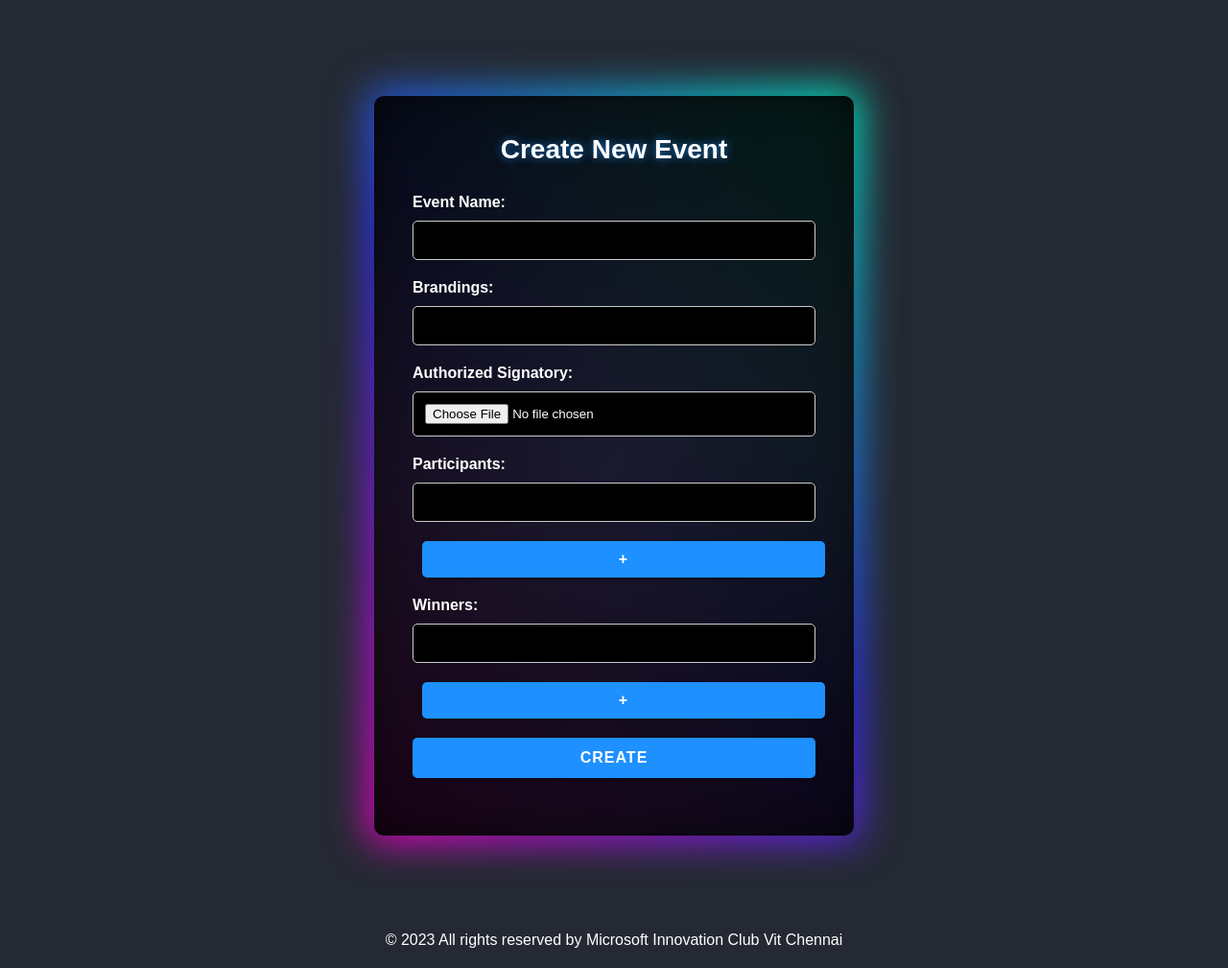
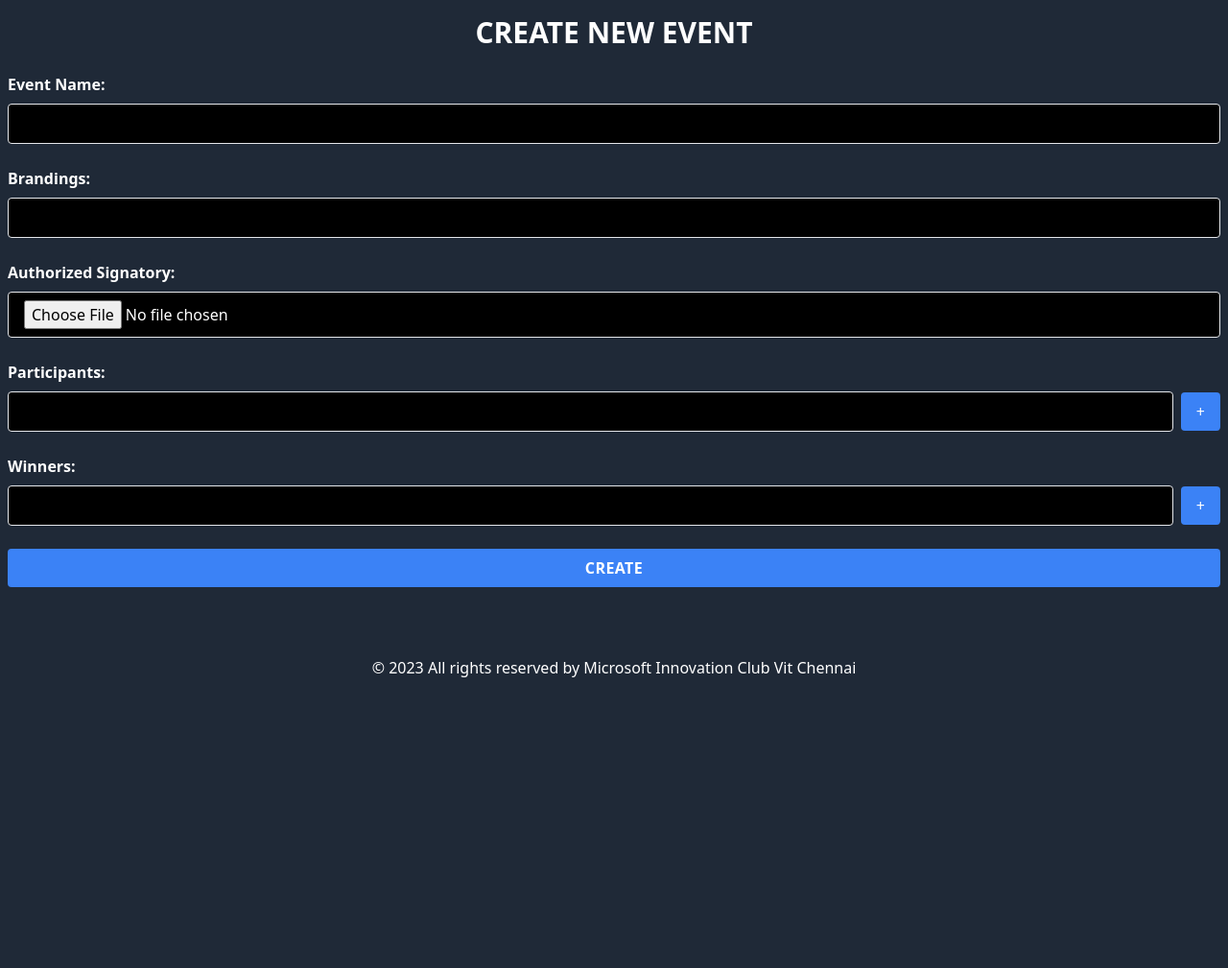
Before and after one commit to muhd-kifayath/Certificate-Generator, a Flask app: page /dashboard/ in a window 1280 px wide. Shown: the whole page at 96% size. After the commit the page ends 706 px from the top, so only its background shows below. Run offline with Flask 3, Linux system fonts and the light colour scheme.

Commit message:
modified dashboard

```diff
--- a/Templates/dashboard.html
+++ b/Templates/dashboard.html
@@ -5,225 +5,93 @@
   <meta http-equiv="X-UA-Compatible" content="IE=edge">
   <meta name="viewport" content="width=device-width, initial-scale=1.0">
   <title>Dashboard</title>
-    <style>
-      * {
-        margin: 0;
-        padding: 0;
-        box-sizing: border-box;
-      }
-      body {
-        display: flex;
-        flex-direction: column;
-        justify-content: space-between;
-        min-height: 100vh;
-        font-family: Arial, sans-serif;
-        background-color: rgb(36,41,51);
-      }
-      .container {
-        width: 500px;
-        margin: 100px auto;
-        padding: 40px;
-        background: radial-gradient(circle, rgba(23, 23, 23, 0.9) 0%, rgba(0, 0, 0, 0.9) 100%);
-        border-radius: 10px;
-        box-shadow: 0 0 20px rgba(0, 0, 0, 0.1);
-        text-align: center;
-        position: relative;
-      }
-      .container:before {
-        content: "";
-        position: absolute;
-        top: -5px;
-        left: -5px;
-        right: -5px;
-        bottom: -5px;
-        background: linear-gradient(45deg, #ff00cc, #3333ff, #00ffcc);
-        z-index: -1;
-        filter: blur(20px);
-      }
-      h2 {
-        text-align: center;
-        font-size: 28px;
-        color: #fff;
-        margin-bottom: 30px;
-        text-shadow: 0 0 10px rgba(30, 144, 255, 0.7);
-      }
-      .form-group {
-        margin-bottom: 20px;
-      }
-      .form-group label {
-        display: block;
-        margin-bottom: 10px;
-        font-weight: bold;
-        color: #fff;
-        text-align: left;
-      }
-      .form-group input {
-        width: 100%;
-        padding: 12px;
-        border: 1px solid #ccc;
-        border-radius: 5px;
-        transition: border-color 0.3s ease;
-        background-color: #000;
-        color: #fff;
-      }
-      .form-group input:hover {
-        box-shadow: 0 4px 10px rgba(0, 0, 0, 0.2);
-        animation: glowing-border 1.5s infinite;
-      }
-      .form-group input:focus {
-        outline: none;
-        border-color: #1effe9;
-        border-width: 5px;
-      }
-      .form-group button {
-        width: 100%;
-        padding: 12px;
-        background-color: #1e90ff;
-        color: #fff;
-        border: none;
-        border-radius: 5px;
-        cursor: pointer;
-        transition: background-color 0.3s ease;
-        box-shadow: 0 2px 5px rgba(0, 0, 0, 0.2);
-        font-weight: bold;
-        text-transform: uppercase;
-        letter-spacing: 1px;
-        font-size: 16px;
-      }
-      .form-group button:hover {
-        background-color: #007fff;
-        transform: translateY(5px);
-        box-shadow: 0 4px 10px rgba(0, 0, 0, 0.2);
-        animation: glowing-border 1.5s infinite;
-      }
-      @keyframes glowing-border {
-        0% {
-          box-shadow: 0 0 5px rgba(30, 144, 255, 0.3);
-        }
-        50% {
-          box-shadow: 0 0 20px rgba(30, 144, 255, 0.6);
-        }
-        100% {
-          box-shadow: 0 0 5px rgba(30, 144, 255, 0.3);
-        }
-      }
-      p {
-        color: white;
-      }
-      .link {
-        text-decoration: none;
-        color: white;
-        transition: color 0.3s ease, font-size 0.3s ease;
-      }
-      .link:hover {
-        font-size: 1.2em;
-        animation: bounce 0.3s;
-      }
-      .input-group {
-        display: flex;
-        flex-direction: column;
-        align-items: center;
-      }
-      .input-group input {
-        flex: 1;
-        padding: 12px;
-        border: 1px solid #ccc;
-        border-radius: 5px;
-        transition: border-color 0.3s ease;
-        background-color: #000;
-        color: #fff;
-        margin-bottom: 10px;
-      }
-      .input-group button {
-        background-color: #1e90ff;
-        color: #fff;
-        border: none;
-        border-radius: 5px;
-        cursor: pointer;
-        transition: background-color 0.3s ease;
-        box-shadow: 0 2px 5px rgba(0, 0, 0, 0.2);
-        font-weight: bold;
-        text-transform: uppercase;
-        letter-spacing: 1px;
-        font-size: 16px;
-        margin-left: 10px;
-        padding: 10px;
-        margin-top: 10px;
-        align-self: flex-start;
-      }
-      .input-group button:hover {
-        background-color: #007fff;
-        transform: translateY(5px);
-        box-shadow: 0 4px 10px rgba(0, 0, 0, 0.2);
-        animation: glowing-border 1.5s infinite;
-      }
-
-    </style>
+  <link href="https://cdn.jsdelivr.net/npm/tailwindcss@2.2.19/dist/tailwind.min.css" rel="stylesheet">
 </head>
-<body>
-    <div class="container">
-      <h2>Create New Event</h2>
+<body class="bg-gray-800 text-white min-h-screen">
+  <div class="container mx-auto px-2 py-4">
+    <h2 class="text-center text-3xl font-semibold mb-6">CREATE NEW EVENT</h2>
     <form action="/create_event" method="POST">
-        <div class="form-group">
-          <label for="event-name">Event Name:</label>
-          <input type="text" id="event-name" name="event_name" required>
+      <div class="mb-6">
+        <label for="event-name" class="block font-semibold mb-2">Event Name:</label>
+        <input type="text" id="event-name" name="event_name" required class="w-full px-4 py-2 border rounded transition duration-300 focus:border-blue-500 bg-black text-white">
       </div>
 
-        <div class="form-group">
-          <label for="brandings">Brandings:</label>
-          <input type="text" id="brandings" name="brandings" required>
+      <div class="mb-6">
+        <label for="brandings" class="block font-semibold mb-2">Brandings:</label>
+        <input type="text" id="brandings" name="brandings" required class="w-full px-4 py-2 border rounded transition duration-300 focus:border-blue-500 bg-black text-white">
       </div>
 
-        <div class="form-group">
-          <label for="authorized-signatory">Authorized Signatory:</label>
-          <input type="file" id="authorized-signatory" name="authorized_signatory" required>
+      <div class="mb-6">
+        <label for="authorized-signatory" class="block font-semibold mb-2">Authorized Signatory:</label>
+        <input type="file" id="authorized-signatory" name="authorized_signatory" required class="w-full px-4 py-2 border rounded transition duration-300 focus:border-blue-500 bg-black text-white">
       </div>
 
-        <div class="form-group">
-          <label for="participants">Participants:</label>
-          <div class="input-group">
-            <input type="text" id="participants" name="participants" required>
-            <button type="button" onclick="addInputField('participants')">+</button>
+      <div class="mb-6">
+        <label for="participants" class="block font-semibold mb-2">Participants:</label>
+        <div id="participants-inputs">
+          <div class="flex items-center">
+            <input type="text" name="participants" required class="flex-1 px-4 py-2 border rounded transition duration-300 focus:border-blue-500 bg-black text-white">
+            <button type="button" onclick="addInputField('participants')" class="ml-2 px-4 py-2 bg-blue-500 text-white rounded hover:bg-blue-600 transition duration-300">+</button>
+          </div>
         </div>
       </div>
 
-        <div class="form-group">
-          <label for="winners">Winners:</label>
-          <div class="input-group">
-            <input type="text" id="winners" name="winners" required>
-            <button type="button" onclick="addInputField('winners')">+</button>
+      <div class="mb-6">
+        <label for="winners" class="block font-semibold mb-2">Winners:</label>
+        <div id="winners-inputs">
+          <div class="flex items-center">
+            <input type="text" name="winners" required class="flex-1 px-4 py-2 border rounded transition duration-300 focus:border-blue-500 bg-black text-white">
+            <button type="button" onclick="addInputField('winners')" class="ml-2 px-4 py-2 bg-blue-500 text-white rounded hover:bg-blue-600 transition duration-300">+</button>
+          </div>
         </div>
       </div>
 
-        <div class="form-group">
-            <button type="submit">CREATE</button>
+      <div class="mb-6">
+        <button type="submit" class="w-full px-4 py-2 bg-blue-500 text-white rounded hover:bg-blue-600 transition duration-300 font-semibold uppercase tracking-wide">CREATE</button>
       </div>
     </form>
   </div>
 
   <script>
     function addInputField(fieldName) {
-        const formGroup = document.querySelector(`#${fieldName}`).closest('.form-group');
-        const inputGroup = formGroup.querySelector('.input-group');
+      const inputContainer = document.querySelector(`#${fieldName}-inputs`);
+
+      const wrapper = document.createElement('div');
+      wrapper.classList.add('mt-2', 'flex', 'items-center');
+
       const newInput = document.createElement('input');
       newInput.type = 'text';
       newInput.name = fieldName;
       newInput.required = true;
+      newInput.classList.add('flex-1', 'px-4', 'py-2', 'border', 'rounded', 'transition', 'duration-300', 'focus:border-blue-500', 'bg-black', 'text-white');
+
+      const addButton = document.createElement('button');
+      addButton.type = 'button';
+      addButton.textContent = '+';
+      addButton.classList.add('ml-2', 'px-4', 'py-2', 'bg-blue-500', 'text-white', 'rounded', 'hover:bg-blue-600', 'transition', 'duration-300');
+      addButton.onclick = function () {
+        addInputField(fieldName);
+      };
 
       const deleteButton = document.createElement('button');
       deleteButton.type = 'button';
       deleteButton.textContent = '-';
+      deleteButton.classList.add('ml-2', 'px-4', 'py-2', 'bg-red-500', 'text-white', 'rounded', 'hover:bg-red-600', 'transition', 'duration-300');
       deleteButton.onclick = function () {
-          inputGroup.removeChild(newInput);
-          inputGroup.removeChild(deleteButton);
+        inputContainer.removeChild(wrapper);
       };
 
-        inputGroup.insertBefore(newInput, inputGroup.lastElementChild);
-        inputGroup.insertBefore(deleteButton, inputGroup.lastElementChild);
+      wrapper.appendChild(newInput);
+      wrapper.appendChild(addButton);
+      wrapper.appendChild(deleteButton);
+
+      inputContainer.appendChild(wrapper);
     }
   </script>
 
-    <footer style="text-align: center; margin-bottom: 20px; color: #fff;">
+
+
+  <footer class="text-center mt-8 text-white-500">
     &copy; 2023 All rights reserved by Microsoft Innovation Club Vit Chennai
   </footer>
 </body>
```
Lines whose indentation alone changed are shown as unchanged.
